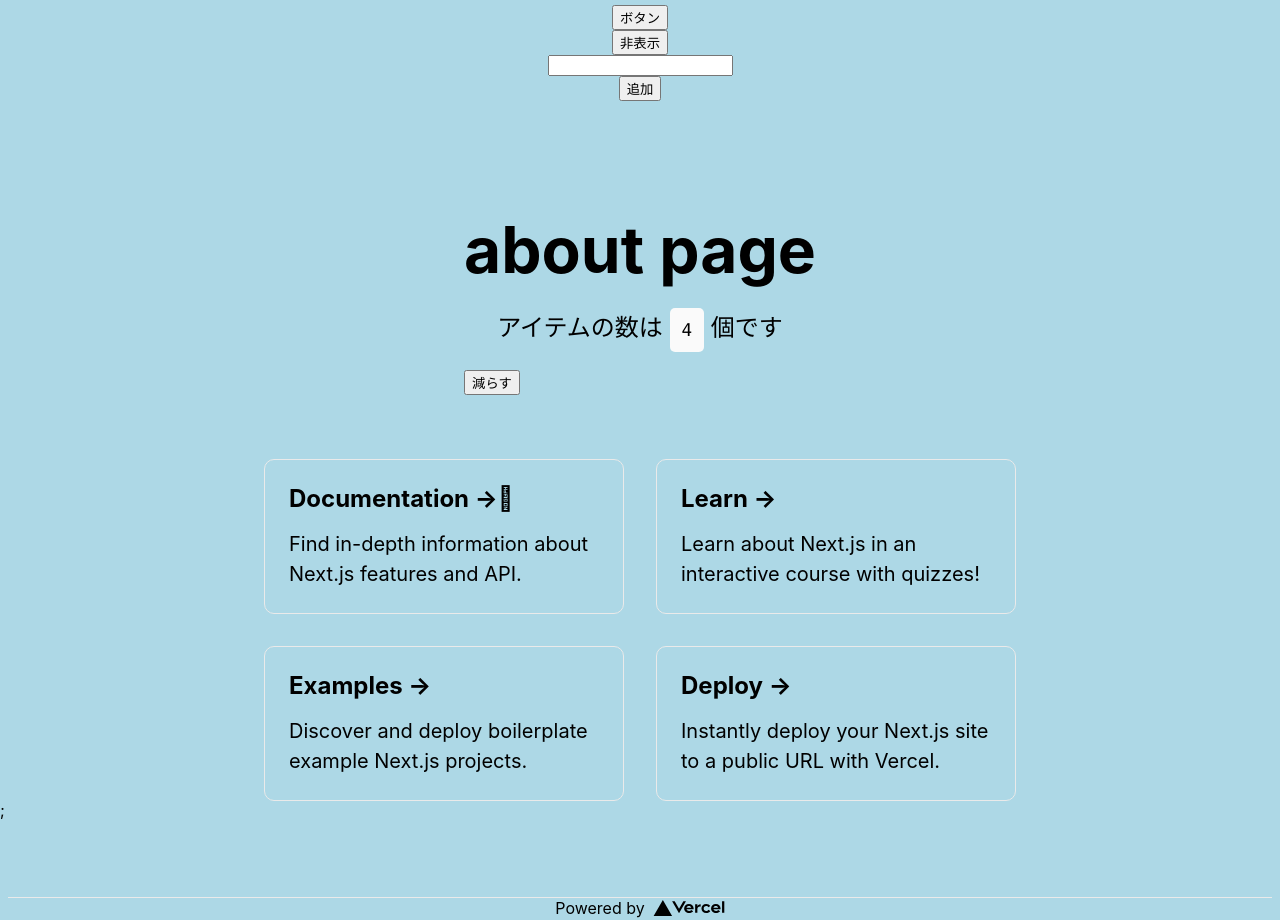
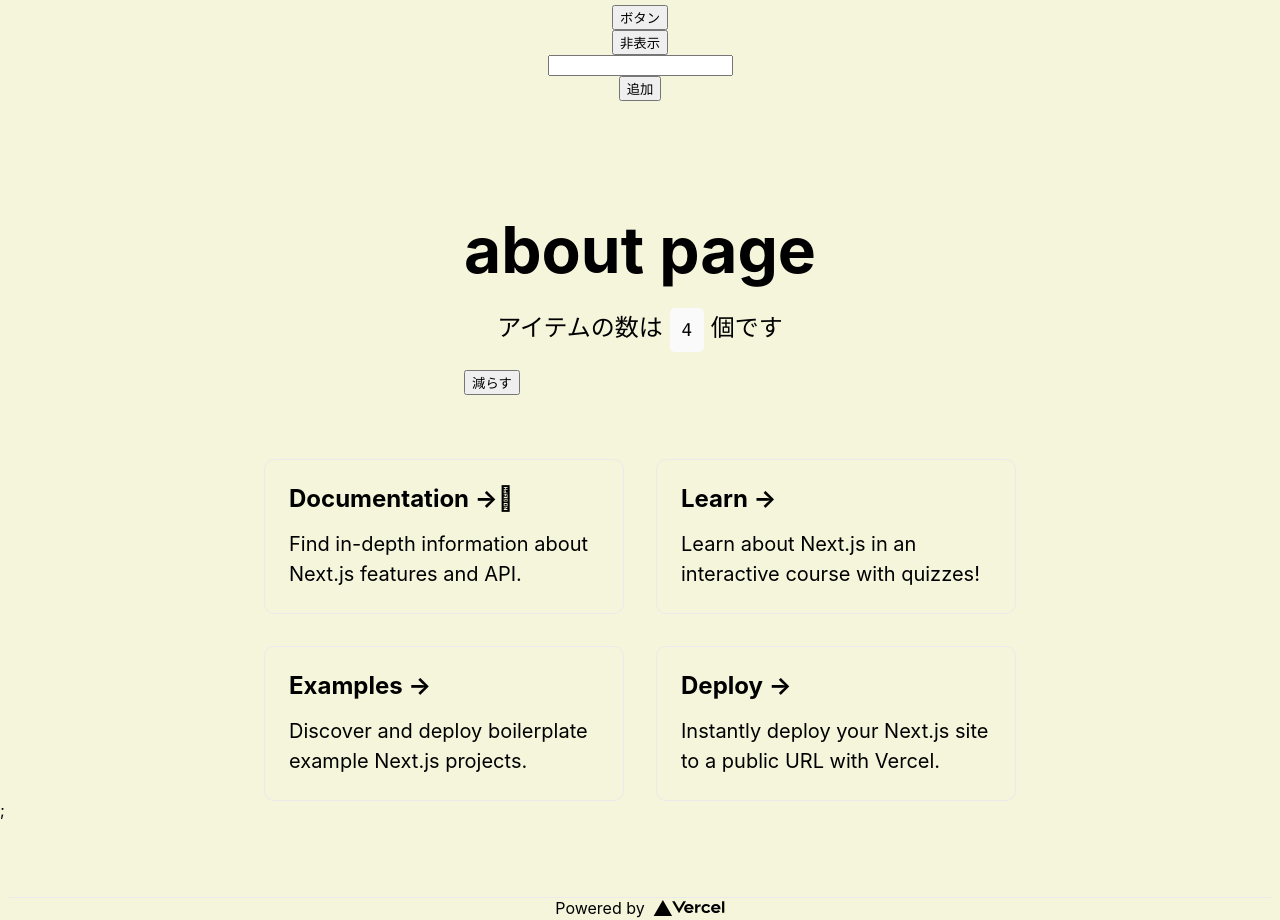
Before and after one commit to MasakiMimura/study-react, a Next.js app: page /about in a window 1280 px wide. Built offline with nearby package versions, Linux system fonts and the light colour scheme.

Commit message:
✨ useRouterを学びました

```diff
--- /dev/null
+++ b/src/hooks/useBgColor.jsx
@@ -0,0 +1,31 @@
+import { useEffect, useMemo } from "react";
+import { useRouter } from "next/router";
+
+export const useBgColor = () => {
+	const router = useRouter();
+	const bgColor = useMemo(() => {
+		switch (router.pathname) {
+			case "/": {
+				return "lightblue";
+			}
+			case "/about": {
+				return "beige";
+			}
+			default: {
+				return "";
+			}
+		}
+	}, [router.pathname]);
+
+	// todo: 値の受け渡しが分からない
+	useEffect(() => {
+		// console.log(`マウント時: ${count}`);
+		document.body.style.backgroundColor = bgColor;
+		return () => {
+			// console.log(`アンマウント時: ${count}`);
+			document.body.style.backgroundColor = "";
+		};
+	}, [bgColor]);
+
+	// return { count };
+};
--- a/src/hooks/useBgLightBlue.jsx
+++ /dev/null
@@ -1,15 +0,0 @@
-import { useEffect } from "react";
-
-export const useBgLightBlue = () => {
-	// todo: 値の受け渡しが分からない
-	useEffect(() => {
-		// console.log(`マウント時: ${count}`);
-		document.body.style.backgroundColor = "lightblue";
-		return () => {
-			// console.log(`アンマウント時: ${count}`);
-			document.body.style.backgroundColor = "";
-		};
-	}, []);
-
-	// return { count };
-};
--- a/src/pages/_app.jsx
+++ b/src/pages/_app.jsx
@@ -2,12 +2,12 @@
 import "src/styles/globals.css";
 import { useCounter } from "src/hooks/useCounter";
 import { useInputArray } from "src/hooks/useInputArray";
-import { useBgLightBlue } from "src/hooks/useBgLightBlue";
+import { useBgColor } from "src/hooks/useBgColor";
 
 function MyApp({ Component, pageProps }) {
 	const counter = useCounter();
 	const inputArray = useInputArray();
-	useBgLightBlue();
+	useBgColor();
 
 	return (
 		<>
```
